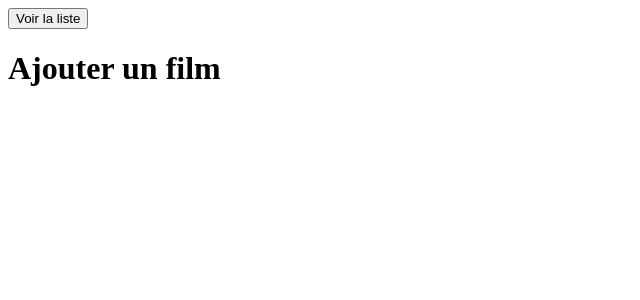
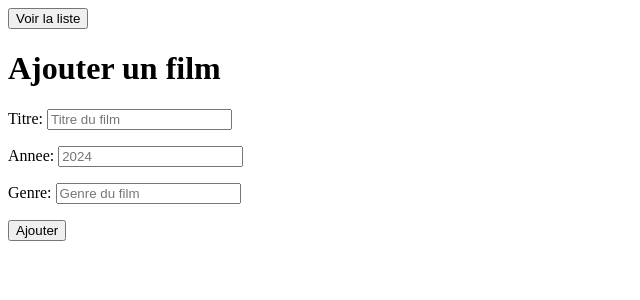
Before and after one commit to Tidragon-coder/MovieBox, a Django app: page /addMovie/ in a window 1280 px wide. Shown: the top 300 px of the page, without its empty margins (0-640 px from the left). Run offline with Django 5.2, Linux system fonts and the light colour scheme.

Commit message:
V1 of the form

```diff
--- /dev/null
+++ b/films/forms.py
@@ -0,0 +1,12 @@
+from django import forms
+from .models import Film
+
+class FilmForm(forms.ModelForm):
+    class Meta:
+        model = Film
+        fields = ['titre', 'annee', 'genre']
+        widgets = {
+            'titre': forms.TextInput(attrs={'class': 'form-control', 'placeholder': 'Titre du film'}),
+            'annee': forms.NumberInput(attrs={'class': 'form-control', 'placeholder': '2024', 'min': 1888}),
+            'genre': forms.TextInput(attrs={'class': 'form-control', 'placeholder': 'Genre du film'}),
+        }
--- a/films/templates/films/film_add.html
+++ b/films/templates/films/film_add.html
@@ -1,13 +1,21 @@
 <!DOCTYPE html>
 <html>
+
 <head>
     <title>Films</title>
 </head>
+
 <body>
     <a href="{% url 'film_list' %}">
-    <button>Voir la liste</button>
-</a>
+        <button>Voir la liste</button>
+    </a>
     <h1>Ajouter un film</h1>
 
+    <form method="post">
+        {% csrf_token %}
+        {{ form.as_p }}
+        <button type="submit">Ajouter</button>
+    </form>
 </body>
+
 </html>
--- a/films/urls.py
+++ b/films/urls.py
@@ -4,5 +4,5 @@ from . import views
 
 urlpatterns = [
     path('', views.film_list, name='film_list'),
-    path("addMovie/", views.test, name="addMovie"),
+    path("addMovie/", views.add_movie, name="addMovie"),
 ]
--- a/films/views.py
+++ b/films/views.py
@@ -1,12 +1,22 @@
-from django.shortcuts import render
+from django.shortcuts import render, redirect
 from django.http import HttpResponse
 from .models import Film
+
+from .forms import FilmForm
 
 def film_list(request):
     films = Film.objects.all()
     return render(request, 'films/film_list.html', {'films': films})
 
-def test(request):
-    return render(request, 'films/film_add.html')
+def add_movie(request):
+    if request.method == 'POST':
+        form = FilmForm(request.POST)
+        if form.is_valid():
+            form.save()
+            return redirect('film_list')
+    else:
+        form = FilmForm()
+
+    return render(request, 'films/film_add.html', {'form': form})
 
 # Create your views here.
```
Also changed, not shown: db.sqlite3.
